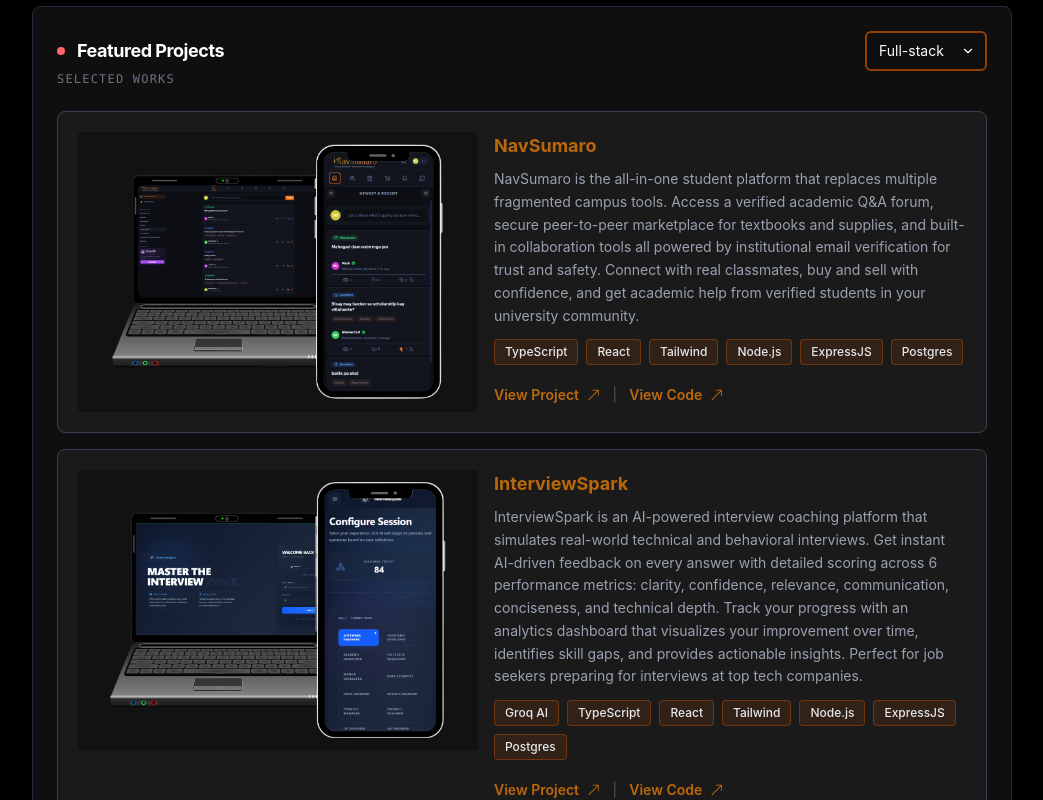
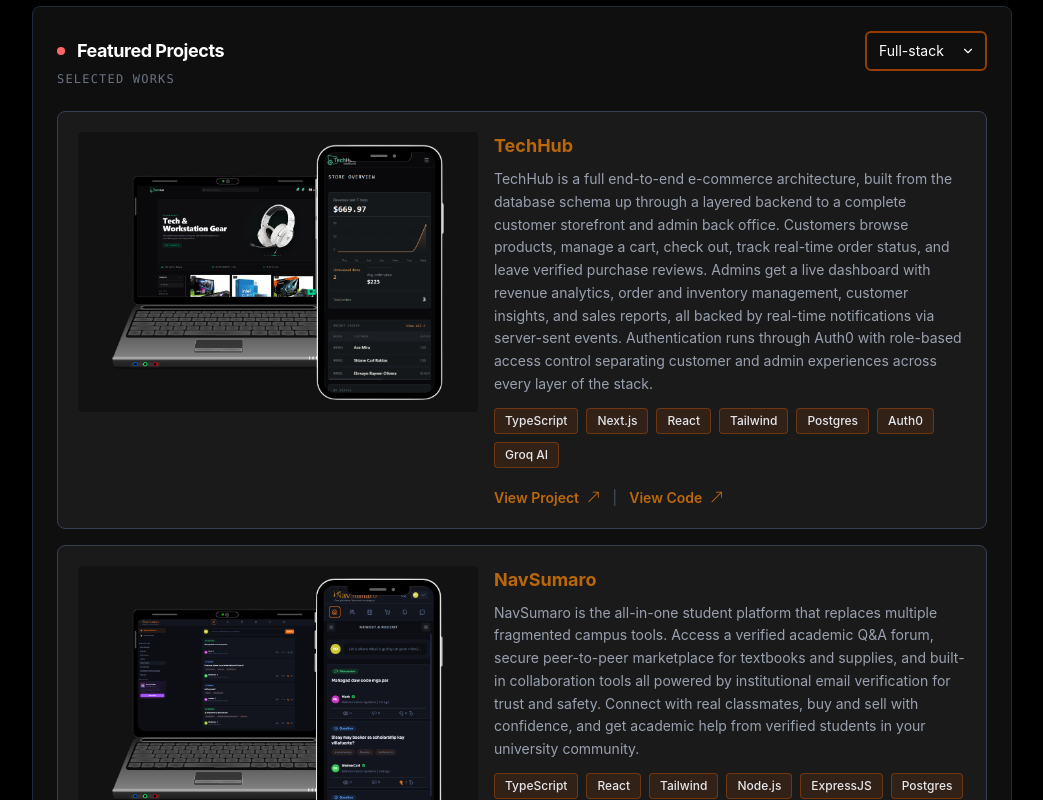
Before and after one commit to ehrvayn/Portfolio, a React (Vite) app: page / in a window 1280 px wide. Shown: the part 1620-2420 px from the top of the page, without its empty margins (118-1161 px from the left). Built offline with nearby package versions, Linux system fonts and the light colour scheme; no server answers; what groq-sdk would draw is missing.

Commit message:
Feat: added new project called TechHub

```diff
--- a/src/components/containers/FeaturedProjects.jsx
+++ b/src/components/containers/FeaturedProjects.jsx
@@ -1,7 +1,7 @@
 import { useDarkMode } from "../../context/DarkmodeProvider";
 import { useState } from "react";
 import NavsumaroImg from "../../assets/img/NavSumaroImg.png";
-import QuickNotesImg from "../../assets/img/QuickNotesImg.png";
+import TechHubImg from "../../assets/img/TechHubImg.png";
 import PortfolioImg from "../../assets/img/PortfolioImg.png";
 import InterviewSparkImg from "../../assets/img/InterviewSparkImg.png";
 import StartSmartImg from "../../assets/img/StartSmartImg.png";
@@ -12,6 +12,15 @@
   const [hoveredIndex, setHoveredIndex] = useState(null);
 
   const projects = [
+    {
+      name: "TechHub",
+      description:
+        "TechHub is a full end-to-end e-commerce architecture, built from the database schema up through a layered backend to a complete customer storefront and admin back office. Customers browse products, manage a cart, check out, track real-time order status, and leave verified purchase reviews. Admins get a live dashboard with revenue analytics, order and inventory management, customer insights, and sales reports, all backed by real-time notifications via server-sent events. Authentication runs through Auth0 with role-based access control separating customer and admin experiences across every layer of the stack.",
+      link: "techhub.vercel.app",
+      code: "github.com/ehrvayn/TechHub",
+      image: TechHubImg,
+      tech: ["TypeScript", "Next.js", "React", "Tailwind", "Postgres", "Auth0", "Groq AI"],
+    },
     {
       name: "NavSumaro",
       description:
@@ -98,16 +107,10 @@
                 className="input-base w-full cursor-pointer rounded-md appearance-none bg-base-surface border-2 border-[#953E00] outline-none px-3 py-2 text-sm text-text-primary transition-all pr-10"
                 style={{ colorScheme: "dark" }}
               >
-                <option
-                  value="volvo"
-                  className="text-black cursor-pointer"
-                >
+                <option value="volvo" className="text-black cursor-pointer">
                   Full-stack
                 </option>
-                <option
-                  value="saab"
-                  className="text-black cursor-pointer"
-                >
+                <option value="saab" className="text-black cursor-pointer">
                   Front-end
                 </option>
               </select>
```
Also changed, not shown: src/assets/img/TechHubImg.png (added).
